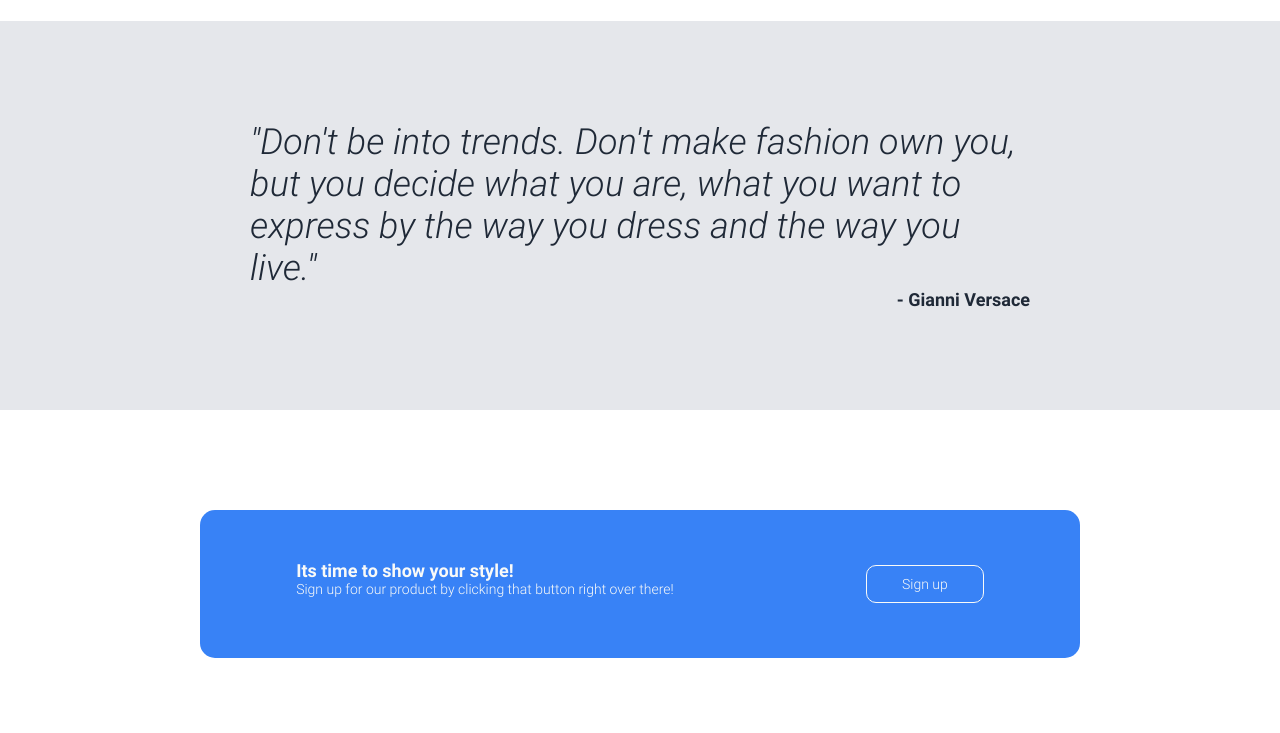
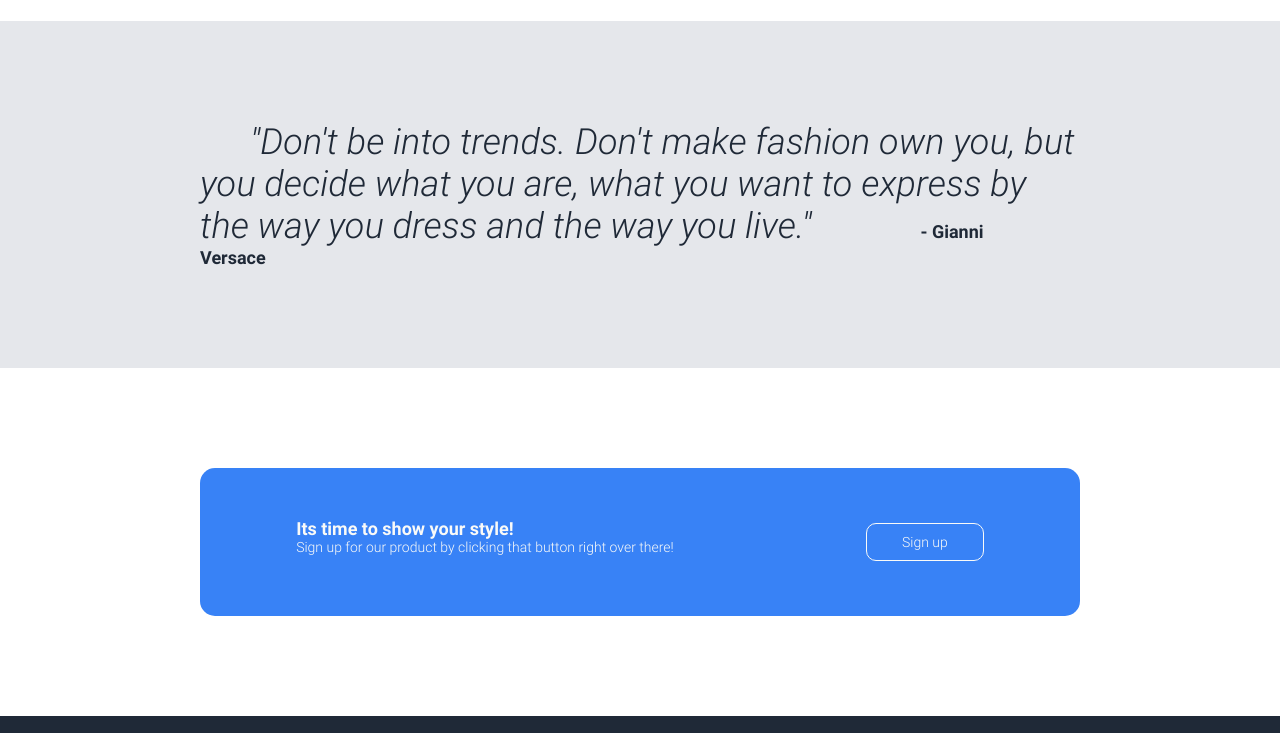
Before and after one commit to idasitich/my-css-assigment, a plain HTML site: page index.html in a window 1280 px wide. Shown: the part 980-1713 px from the top of the page. Drawn offline with Linux system fonts and the light colour scheme.

Commit message:
Update index.html

```diff
--- a/index.html
+++ b/index.html
@@ -99,11 +99,11 @@
         </section>
         <section class="container container3">
             <blockquote>
-                <div class="quote-text italic">
+                <span class="quote-text italic">
                     "Don't be into trends. Don't make fashion own you,
                     but you decide what you are, what you want to express by the way you dress and the way you live."
-                </div>
-                <div class="name bold">- Gianni Versace</div>
+                </span>
+                <span class="name bold">- Gianni Versace</span>
             </blockquote>
         </section>
         <section class="container container4">
```
